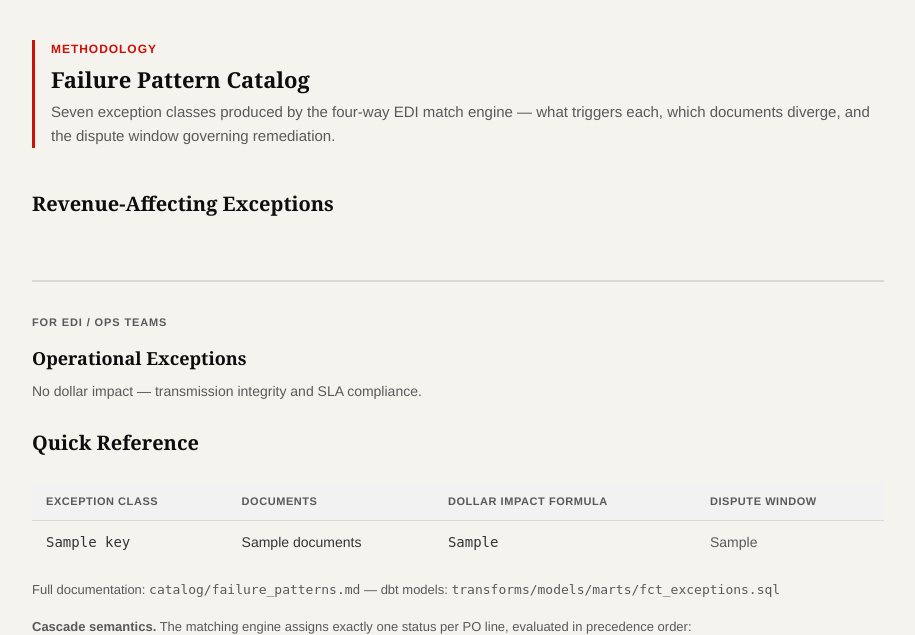
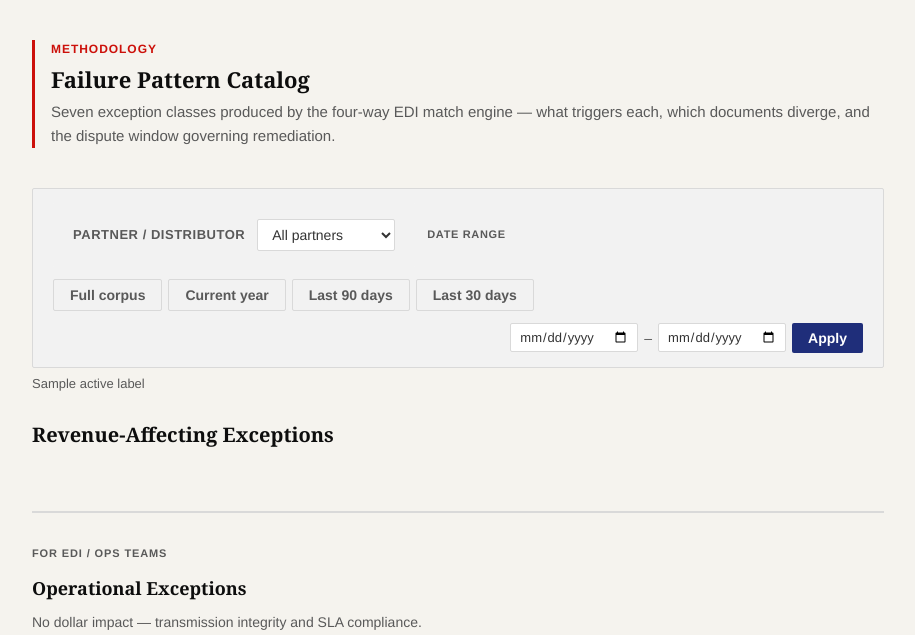
Before and after one commit to MsShawnP/edi-reconciliation-tool, a FastAPI app: template dashboard/templates/catalog.html in a window 1280 px wide. Shown: the part 108-743 px from the top of the page, without its empty margins (182-1097 px from the left). Run offline with FastAPI, Linux system fonts and the light colour scheme; the template is opened without the code that fills it: most values are stand-ins (such as "Sample title", 1, 10 or a date in 2020); some libraries are stand-ins or nearby versions; some web fonts are replaced.

Commit message:
wrap: short-pay pill fix, catalog filters, dispute status badges
Session summary — 2026-06-17, ~04:00

Starting point: Dashboard live at reconcile.lailarallc.com with 5
features shipped. User reported short-pay pill showing "+0 cases"
despite real short-pay orders in the drill-down.

What we did:
- Fixed lifecycle short-pay pill: now displays short_pay_dollars as
  a dollar amount instead of computing a case delta that rounds to
  zero due to avg_unit_price rounding
- Added partner filter + date range picker to Failure Pattern Catalog
  page, reusing existing patterns from dashboard and lifecycle pages
- Added dispute status indicators: .expired-badge (struck-through
  red date) for past-due windows, summary bar showing disputable vs
  expired counts above each drilldown table
- Applied expired-badge to lifecycle drilldown table for consistency
- Deployed all changes to Fly.io (4 machines, health checks passing)

What worked: Reusing existing _date_where() helper and get_partners()
/ get_date_range_bounds() functions meant the catalog filters required
zero new query logic.

Surprises: The short-pay "+0 cases" bug was subtle — the server
correctly computed short_pay_dollars but the JS ignored it, instead
recomputing from case-equivalent integers where SKU price variation
causes the rounding to mask real dollar gaps.

State: All changes deployed and live. 84 tests pass, 31 skipped (DB),
1 pre-existing failure in test_validate.py.

Next: Verify the three changes on the live site. Then: remaining
deferred findings #14/#18/#19 (all P2-P3), or /improve, or call the
arc done.

Co-Authored-By: Claude Opus 4.6 <noreply@anthropic.com>

```diff
--- a/dashboard/app.py
+++ b/dashboard/app.py
@@ -33,6 +33,7 @@ from dashboard.routes.lifecycle import (
     get_lifecycle_stats,
     get_lifecycle_partners,
     get_lifecycle_drilldown,
+    get_callout_stats,
 )
 from dashboard.routes.catalog import get_patterns
 
@@ -145,7 +146,10 @@ async def lifecycle_page(
 ):
     stats = get_lifecycle_stats(partner=partner)
     partners = get_lifecycle_partners()
-    lifecycle_json = json.dumps({**stats, "source": "live"} if stats else {})
+    callouts = get_callout_stats(partner=partner)
+    lifecycle_json = json.dumps(
+        {**stats, "callouts": callouts, "source": "live"} if stats else {}
+    )
     return templates.TemplateResponse(request, "lifecycle.html", {
         "active_page":       "lifecycle",
         "db_ok":             db.is_configured(),
@@ -160,10 +164,41 @@ async def lifecycle_page(
 # ---------------------------------------------------------------------------
 
 @app.get("/catalog", response_class=HTMLResponse)
-async def catalog_page(request: Request):
+async def catalog_page(
+    request: Request,
+    partner: str = Query(default=""),
+    date_start: str = Query(default=""),
+    date_end: str = Query(default=""),
+):
+    partners = get_partners()
+    bounds = get_date_range_bounds()
+
+    active_label = ""
+    if bounds and not date_start and not date_end:
+        active_label = f"{bounds['min_fmt']} – {bounds['max_fmt']} (full corpus)"
+    elif date_start or date_end:
+        from datetime import date as date_cls
+        try:
+            s = date_cls.fromisoformat(date_start) if date_start else None
+            e = date_cls.fromisoformat(date_end) if date_end else None
+            parts = []
+            if s:
+                parts.append(s.strftime("%b %d, %Y"))
+            if e:
+                parts.append(e.strftime("%b %d, %Y"))
+            active_label = " – ".join(parts)
+        except ValueError:
+            active_label = f"{date_start} – {date_end}"
+
     return templates.TemplateResponse(request, "catalog.html", {
-        "active_page": "catalog",
-        "patterns":    get_patterns(),
+        "active_page":      "catalog",
+        "patterns":         get_patterns(),
+        "partners":         partners,
+        "selected_partner": partner,
+        "date_bounds":      bounds,
+        "date_start":       date_start,
+        "date_end":         date_end,
+        "active_label":     active_label,
     })
 
 
@@ -174,43 +209,79 @@ async def catalog_page(request: Request):
 @app.get("/api/catalog/drilldown")
 async def api_catalog_drilldown(
     exception_class: str = Query(default="", alias="class"),
+    partner: str = Query(default=""),
+    date_start: str = Query(default=""),
+    date_end: str = Query(default=""),
     limit: int = Query(default=100),
 ) -> JSONResponse:
     """Return exception rows for a specific failure pattern class."""
     if not exception_class or not db.is_configured():
         return JSONResponse([])
-    from dashboard.routes.exceptions import _CLASS_LABELS
+    from dashboard.routes.exceptions import _CLASS_LABELS, _date_where
     try:
+        conditions = ["exception_class = %s"]
+        params: list = [exception_class]
+        if partner:
+            conditions.append("partner_id = %s")
+            params.append(partner)
+        date_frag, date_params = _date_where(date_start, date_end)
+        if date_frag:
+            conditions.append(date_frag)
+            params.extend(date_params)
+        where = " and ".join(conditions)
+        params.append(limit)
         rows = db.query(f"""
             select
                 partner_id, exception_class, po_number, sku,
                 invoice_number, dollar_impact,
                 dispute_window_days, dispute_window_expires_at, dispute_urgent
             from {db.MARTS_SCHEMA}.fct_exceptions
-            where exception_class = %s
+            where {where}
             order by dollar_impact desc nulls last
             limit %s
-        """, (exception_class, limit))
+        """, tuple(params))
+        total_dollars = 0.0
+        still_open = 0
+        expired = 0
         for row in rows:
-            row["dollar_fmt"] = _fmt_dollar(float(row["dollar_impact"] or 0))
+            amt = float(row["dollar_impact"] or 0)
+            total_dollars += amt
+            row["dollar_fmt"] = _fmt_dollar(amt)
             row["class_label"] = _CLASS_LABELS.get(
                 row["exception_class"], row["exception_class"]
             )
             if row["dispute_window_expires_at"]:
                 row["dispute_window_expires_at"] = str(row["dispute_window_expires_at"])
-        return JSONResponse(rows)
+            if row["dispute_urgent"]:
+                still_open += 1
+            elif row["dispute_window_days"] is not None:
+                expired += 1
+        return JSONResponse({
+            "rows": rows,
+            "summary": {
+                "total": len(rows),
+                "total_dollars_fmt": _fmt_dollar(total_dollars),
+                "still_open": still_open,
+                "expired": expired,
+            },
+        })
     except Exception:
-        return JSONResponse([])
+        return JSONResponse({"rows": [], "summary": None})
 
 
 @app.get("/api/lifecycle")
 async def api_lifecycle(partner: str = Query(default="")) -> JSONResponse:
     stats = get_lifecycle_stats(partner=partner)
     if stats:
-        return JSONResponse({**stats, "source": "live"})
+        callouts = get_callout_stats(partner=partner)
+        return JSONResponse({**stats, "callouts": callouts, "source": "live"})
     return JSONResponse({
         "ordered": 150, "shipped": 138, "invoiced": 150, "paid": 131,
-        "shipped_short": 12, "invoiced_excess": 12, "short_pay_dollars": 2400.0,
+        "callouts": [
+            {"count": 12, "dollars": 1800.0},
+            {"count": 12, "dollars": 2100.0},
+            {"count": 19, "dollars": 2400.0},
+        ],
         "source": "canonical",
     })
 
--- a/dashboard/routes/lifecycle.py
+++ b/dashboard/routes/lifecycle.py
@@ -15,6 +15,8 @@ _CALLOUT_CLASS_MAP = {
     "1": "shipped_not_invoiced",
     "2": "short_pay",
 }
+
+_CALLOUT_CLASSES = ["ordered_not_asnd", "shipped_not_invoiced", "short_pay"]
 
 
 def get_lifecycle_partners() -> list[str]:
@@ -119,6 +121,44 @@ def get_lifecycle_stats(partner: str = "") -> dict[str, Any] | None:
         return None
 
 
+def get_callout_stats(partner: str = "") -> list[dict[str, Any]]:
+    """Count and dollar sum per callout class from the exception mart.
+
+    Returns a 3-element list aligned with _CALLOUT_CLASSES, each with
+    {count, dollars}. Falls back to zeros when DB is unavailable.
+    """
+    empty = [{"count": 0, "dollars": 0.0} for _ in _CALLOUT_CLASSES]
+    if not db.is_configured():
+        return empty
+    try:
+        conditions = ["exception_class = any(%s)"]
+        params: list[Any] = [_CALLOUT_CLASSES]
+        if partner:
+            conditions.append("partner_id = %s")
+            params.append(partner)
+        where = " and ".join(conditions)
+        rows = db.query(f"""
+            select
+                exception_class,
+                count(*) as cnt,
+                coalesce(sum(dollar_impact), 0) as dollars
+            from {_SCHEMA}.fct_exceptions
+            where {where}
+            group by exception_class
+        """, tuple(params))
+        lookup = {r["exception_class"]: r for r in rows}
+        return [
+            {
+                "count": int(lookup[cls]["cnt"]) if cls in lookup else 0,
+                "dollars": float(lookup[cls]["dollars"]) if cls in lookup else 0.0,
+            }
+            for cls in _CALLOUT_CLASSES
+        ]
+    except Exception:
+        logger.exception("get_callout_stats query failed")
+        return empty
+
+
 def get_lifecycle_drilldown(
     callout_index: str,
     partner: str = "",
--- a/dashboard/static/css/lailara.css
+++ b/dashboard/static/css/lailara.css
@@ -557,6 +557,19 @@ tbody td {
   white-space: nowrap;
 }
 
+.expired-badge {
+  display: inline-block;
+  font-size: 11px;
+  font-weight: 600;
+  background: #f2f0ec;
+  color: #7a0906;
+  border: 1px solid #d9d9d9;
+  padding: 1px 6px;
+  border-radius: 2px;
+  white-space: nowrap;
+  text-decoration: line-through;
+}
+
 /* --------------------------------------------------------------------------
  * Partner badge
  * -------------------------------------------------------------------------- */
--- a/dashboard/templates/catalog.html
+++ b/dashboard/templates/catalog.html
@@ -12,6 +12,50 @@
     which documents diverge, and the dispute window governing remediation.
   </p>
 </div>
+
+{# ---- Filters: partner + date range ---- #}
+<section class="section" style="margin-bottom:24px;">
+  <form id="catalog-filter-form" method="get" action="/catalog">
+
+    <div class="date-range-bar" style="flex-wrap:wrap;gap:12px;">
+      {# Partner dropdown #}
+      <div class="filter-bar" style="margin:0;">
+        <label for="catalog-partner-filter">Partner / Distributor</label>
+        <select id="catalog-partner-filter" name="partner" onchange="this.form.submit()">
+          <option value="">All partners</option>
+          {% for p in partners %}
+          <option value="{{ p }}" {{ 'selected' if p == selected_partner else '' }}>{{ p }}</option>
+          {% endfor %}
+        </select>
+      </div>
+
+      {# Date range picker #}
+      {% if date_bounds %}
+      <div class="date-range-bar__label">Date range</div>
+      <div class="date-range-bar__presets">
+        <button type="button" class="btn btn--ghost btn--sm date-preset {{ 'date-preset--active' if not date_start and not date_end }}" data-preset="all">Full corpus</button>
+        <button type="button" class="btn btn--ghost btn--sm date-preset" data-preset="365">Current year</button>
+        <button type="button" class="btn btn--ghost btn--sm date-preset" data-preset="90">Last 90 days</button>
+        <button type="button" class="btn btn--ghost btn--sm date-preset" data-preset="30">Last 30 days</button>
+      </div>
+      <div class="date-range-bar__inputs">
+        <input type="date" id="catalog-date-start" name="date_start"
+               value="{{ date_start or '' }}"
+               min="{{ date_bounds.min_iso }}" max="{{ date_bounds.max_iso }}">
+        <span class="date-range-bar__sep">&ndash;</span>
+        <input type="date" id="catalog-date-end" name="date_end"
+               value="{{ date_end or '' }}"
+               min="{{ date_bounds.min_iso }}" max="{{ date_bounds.max_iso }}">
+        <button type="submit" class="btn btn--sm">Apply</button>
+      </div>
+      {% endif %}
+    </div>
+
+    {% if active_label %}
+    <div class="date-range-bar__active">{{ active_label }}</div>
+    {% endif %}
+  </form>
+</section>
 
 {# ---- Revenue-affecting patterns ---- #}
 <section class="section">
@@ -193,14 +237,39 @@
     return d.innerHTML;
   }
 
+  function getFilterParams() {
+    var params = [];
+    var partner = document.getElementById("catalog-partner-filter");
+    if (partner && partner.value) params.push("partner=" + encodeURIComponent(partner.value));
+    var ds = document.getElementById("catalog-date-start");
+    if (ds && ds.value) params.push("date_start=" + encodeURIComponent(ds.value));
+    var de = document.getElementById("catalog-date-end");
+    if (de && de.value) params.push("date_end=" + encodeURIComponent(de.value));
+    return params.length ? "&" + params.join("&") : "";
+  }
+
+  function buildSummaryBar(summary) {
+    if (!summary || summary.total === 0) return "";
+    var html = '<div style="display:flex;gap:16px;align-items:center;padding:8px 0 12px;font-family:var(--sans);font-size:13px;color:#595959;">';
+    html += '<span><strong>' + summary.total + '</strong> orders &middot; <strong>' + esc(summary.total_dollars_fmt) + '</strong> total</span>';
+    if (summary.still_open > 0) {
+      html += '<span style="color:#0e6e5a;font-weight:600;">' + summary.still_open + ' still disputable</span>';
+    }
+    if (summary.expired > 0) {
+      html += '<span style="color:#7a0906;">' + summary.expired + ' expired</span>';
+    }
+    html += '</div>';
+    return html;
+  }
+
   function buildTable(rows) {
     if (!rows || rows.length === 0) {
-      return '<p style="text-align:center;padding:16px;color:#595959;">No matching orders in the current corpus.</p>';
+      return '<p style="text-align:center;padding:16px;color:#595959;">No matching orders for the selected filters.</p>';
     }
     var html = '<div class="table-wrapper"><table><thead><tr>' +
       '<th>Partner</th><th>Exception type</th><th>PO number</th>' +
       '<th>SKU</th><th>Invoice</th><th style="text-align:right;">Dollar impact</th>' +
-      '<th>Dispute window</th></tr></thead><tbody>';
+      '<th>Dispute status</th></tr></thead><tbody>';
     for (var i = 0; i < rows.length; i++) {
       var r = rows[i];
       html += "<tr>";
@@ -213,8 +282,10 @@
       html += "<td>";
       if (r.dispute_urgent) {
         html += '<span class="urgent-badge">' + esc(r.dispute_window_expires_at || "—") + "</span>";
+      } else if (r.dispute_window_expires_at) {
+        html += '<span class="expired-badge">' + esc(r.dispute_window_expires_at) + '</span>';
       } else {
-        html += esc(r.dispute_window_expires_at || "—");
+        html += '<span style="color:#595959;">—</span>';
       }
       html += "</td></tr>";
     }
@@ -238,10 +309,13 @@
       body.innerHTML = "";
       body.style.display = "block";
 
-      fetch("/api/catalog/drilldown?class=" + encodeURIComponent(excClass))
+      var url = "/api/catalog/drilldown?class=" + encodeURIComponent(excClass) + getFilterParams();
+      fetch(url)
         .then(function(r) { return r.json(); })
-        .then(function(rows) {
-          body.innerHTML = buildTable(rows);
+        .then(function(data) {
+          var rows = data.rows || data;
+          var summary = data.summary || null;
+          body.innerHTML = buildSummaryBar(summary) + buildTable(rows);
           btn.textContent = "Hide matching orders";
         })
         .catch(function() {
@@ -250,6 +324,31 @@
         });
     });
   });
+
+  // Date preset buttons
+  var form = document.getElementById("catalog-filter-form");
+  if (form) {
+    form.querySelectorAll(".date-preset").forEach(function(btn) {
+      btn.addEventListener("click", function() {
+        var preset = btn.dataset.preset;
+        var ds = document.getElementById("catalog-date-start");
+        var de = document.getElementById("catalog-date-end");
+        if (!ds || !de) return;
+        if (preset === "all") {
+          ds.value = "";
+          de.value = "";
+        } else {
+          var days = parseInt(preset, 10);
+          var end = new Date();
+          var start = new Date();
+          start.setDate(start.getDate() - days);
+          ds.value = start.toISOString().slice(0, 10);
+          de.value = end.toISOString().slice(0, 10);
+        }
+        form.submit();
+      });
+    });
+  }
 })();
 </script>
 {% endblock %}
```
Also changed, not shown: DECISIONS.md (+7 -0 lines), HANDOFF.md (+17 -0 lines), dashboard/static/js/lifecycle.js (+38 -19 lines).
